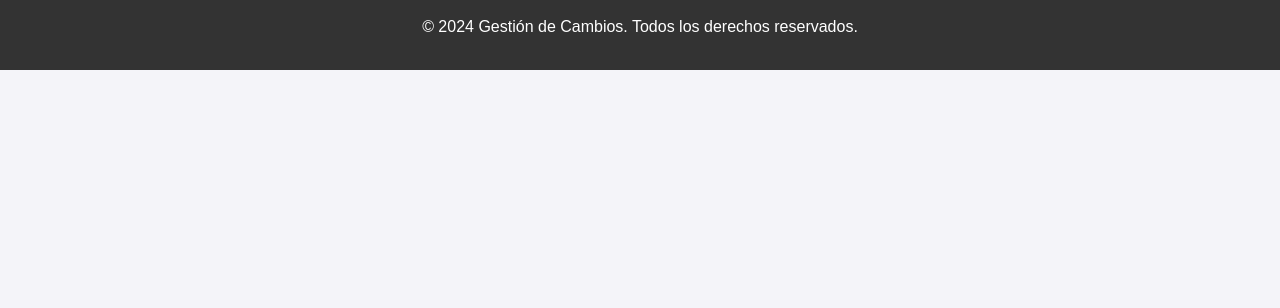
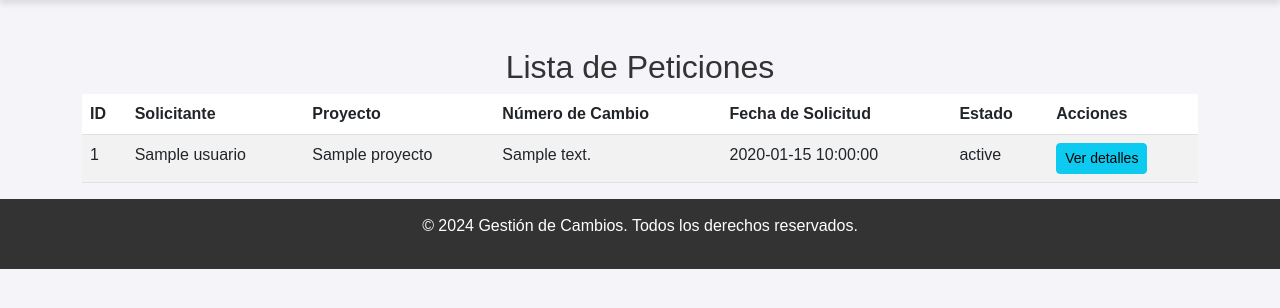
Before and after one commit to Elkinnn/Formulario_Gestion_Cambios, a PHP site: page /revisar_peticion.php in a window 1280 px wide. Shown: the part 56-364 px from the top of the page. Run offline with PHP 8.4, Linux system fonts and the light colour scheme; tables that the repository leaves empty or names only in its code hold one stand-in row (values such as "Sample post").

Commit message:
Se creo el archivo revisar_peticion_queries.php con una estructura que permita traer datos de la BD, ademas se creo el archivo revisar_peticion.js y se modifico la vista de revisar_peticion.php.

```diff
--- /dev/null
+++ b/backend/revisar_peticion_queries.php
@@ -0,0 +1,38 @@
+<?php
+// Incluir archivo de configuración para conexión a la base de datos
+include '../config/config.php';
+
+// Consulta para obtener las solicitudes de cambio
+$sql = "
+    SELECT s.id, u.nombre AS solicitante, p.nombre AS proyecto, s.numero_cambio, s.fecha_solicitud, s.estado
+    FROM solicitudes s
+    JOIN usuarios u ON s.id_solicitante = u.id
+    JOIN proyectos p ON s.id_proyecto = p.id
+";
+
+// Ejecutar la consulta
+$result = $conn->query($sql);
+
+// Verificar si se encontraron resultados
+if ($result->num_rows > 0) {
+    $peticiones = [];
+    while ($row = $result->fetch_assoc()) {
+        $peticiones[] = [
+            'id' => $row['id'],
+            'solicitante' => $row['solicitante'],
+            'proyecto' => $row['proyecto'],
+            'numero_cambio' => $row['numero_cambio'],
+            'fecha_solicitud' => $row['fecha_solicitud'],
+            'estado' => $row['estado']
+        ];
+    }
+
+    // Retornar los datos en formato JSON
+    echo json_encode(['peticiones' => $peticiones]);
+
+} else {
+    echo json_encode(['peticiones' => []]);  // Si no hay resultados, retornar un array vacío
+}
+
+$conn->close();
+?>
--- /dev/null
+++ b/js/revisar_peticion.js
@@ -0,0 +1,21 @@
+// Función para obtener y mostrar las peticiones
+fetch('./backend/revisar_peticion_queries.php')
+.then(response => response.json())
+.then(data => {
+    let peticionesHTML = '';
+    data.peticiones.forEach(peticion => {
+        peticionesHTML += `
+            <tr>
+                <td>${peticion.id}</td>
+                <td>${peticion.solicitante}</td>
+                <td>${peticion.proyecto}</td>
+                <td>${peticion.numero_cambio}</td>
+                <td>${peticion.fecha_solicitud}</td>
+                <td>${peticion.estado}</td>
+                <td><a href="ver_detalles.php?id=${peticion.id}" class="btn btn-info btn-sm">Ver detalles</a></td>
+            </tr>
+        `;
+    });
+    document.getElementById('tabla_peticiones').innerHTML = peticionesHTML;
+})
+.catch(error => console.error('Error al cargar las peticiones:', error));
--- a/revisar_peticion.php
+++ b/revisar_peticion.php
@@ -1,5 +1,6 @@
 <!DOCTYPE html>
 <html lang="es">
+
 <head>
     <meta charset="UTF-8">
     <meta name="viewport" content="width=device-width, initial-scale=1.0">
@@ -7,11 +8,13 @@
     <link href="https://cdn.jsdelivr.net/npm/bootstrap@5.3.0/dist/css/bootstrap.min.css" rel="stylesheet">
     <link href="css/revisar_peticion.css" rel="stylesheet">
 </head>
+
 <body>
     <nav class="navbar navbar-expand-lg navbar-dark bg-dark">
         <div class="container">
             <a class="navbar-brand" href="index.php">Gestión de Cambios</a>
-            <button class="navbar-toggler" type="button" data-bs-toggle="collapse" data-bs-target="#navbarNav" aria-controls="navbarNav" aria-expanded="false" aria-label="Toggle navigation">
+            <button class="navbar-toggler" type="button" data-bs-toggle="collapse" data-bs-target="#navbarNav"
+                aria-controls="navbarNav" aria-expanded="false" aria-label="Toggle navigation">
                 <span class="navbar-toggler-icon"></span>
             </button>
             <div class="collapse navbar-collapse" id="navbarNav">
@@ -27,11 +30,36 @@
         </div>
     </nav>
 
+    <div class="container mt-5">
+        <h2 class="text-center">Lista de Peticiones</h2>
+
+        <!-- Tabla de peticiones -->
+        <table class="table table-striped">
+            <thead>
+                <tr>
+                    <th scope="col">ID</th>
+                    <th scope="col">Solicitante</th>
+                    <th scope="col">Proyecto</th>
+                    <th scope="col">Número de Cambio</th>
+                    <th scope="col">Fecha de Solicitud</th>
+                    <th scope="col">Estado</th>
+                    <th scope="col">Acciones</th>
+                </tr>
+            </thead>
+            <tbody id="tabla_peticiones">
+                <!-- Las filas de las peticiones se agregarán dinámicamente aquí -->
+            </tbody>
+        </table>
+    </div>
 
     <footer>
         <p>&copy; 2024 Gestión de Cambios. Todos los derechos reservados.</p>
     </footer>
 
     <script src="https://cdn.jsdelivr.net/npm/bootstrap@5.3.0/dist/js/bootstrap.bundle.min.js"></script>
+
+    <!-- Llamada al archivo PHP que obtiene las peticiones -->
+    <script src="js/revisar_peticion.js"> </script>
 </body>
+
 </html>
```
